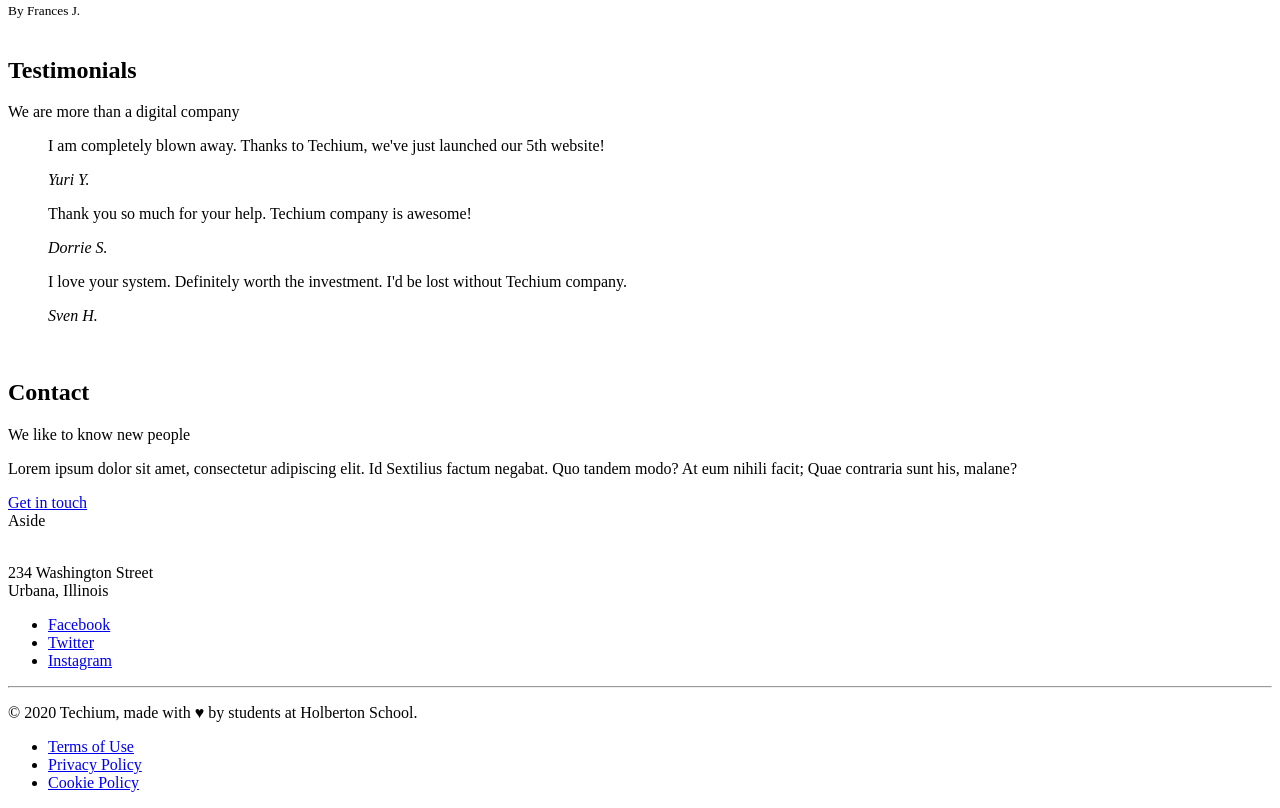
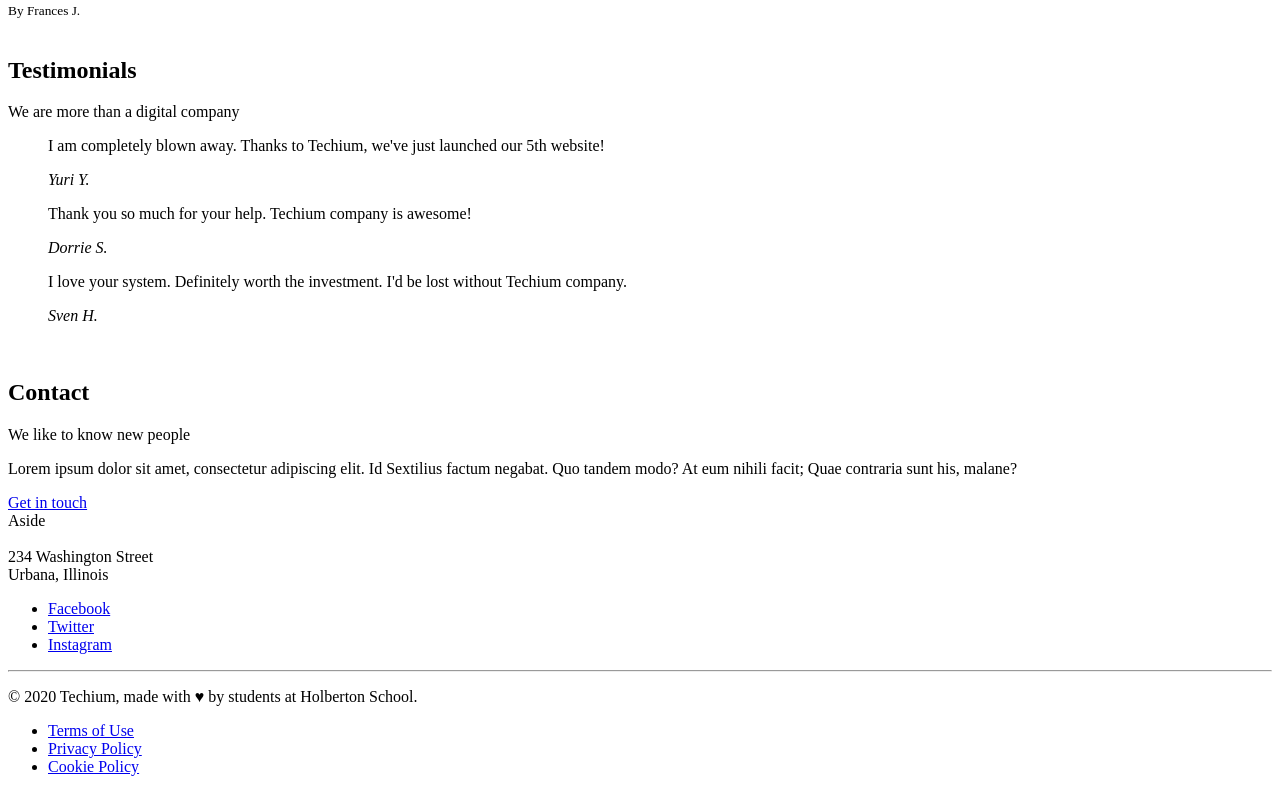
Before and after one commit to kjuarez38/holbertonschool-web_front_end, a plain HTML site: page html_advanced/31-index.html in a window 1280 px wide. Shown: the part 1896-2704 px from the top of the page. Drawn offline with Linux system fonts and the light colour scheme.

Commit message:
31-index.html

```diff
--- a/html_advanced/31-index.html
+++ b/html_advanced/31-index.html
@@ -215,8 +215,8 @@
         <br>
         <!-- Footer -->
         <footer>
-            <p>234 Washington Street <br>
-            Urbana, Illinois</p>
+            234 Washington Street <br>
+            Urbana, Illinois
             <div>
                 <ul>
                     <li><a href="https://www.facebook.com/HolbertonSchool/">Facebook</a></li>
```
